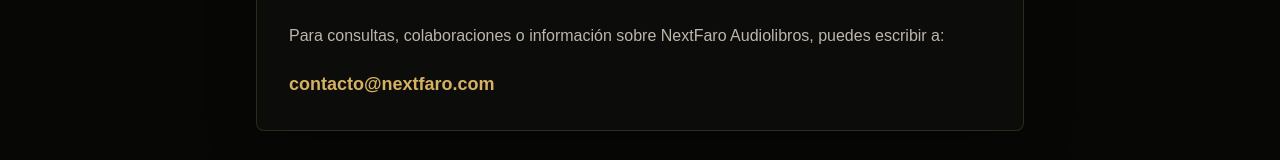
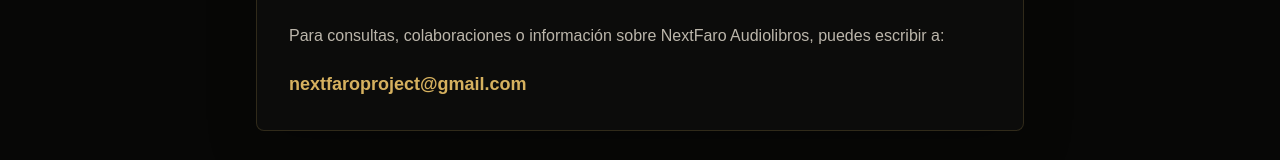
Before and after one commit to nextfaroproject/nextfaro-website, a Next.js app: page /contacto in a window 1280 px wide. Shown: the part 371-531 px from the top of the page. Built offline with nearby package versions, Linux system fonts and the light colour scheme.

Commit message:
Actualizar email de contacto

```diff
--- a/src/app/contacto/page.tsx
+++ b/src/app/contacto/page.tsx
@@ -17,10 +17,10 @@ export default function ContactoPage() {
               Audiolibros, puedes escribir a:
             </p>
             <a
-              href="mailto:contacto@nextfaro.com"
+              href="mailto:nextfaroproject@gmail.com"
               className="mt-5 inline-block text-lg font-semibold text-[#d6b15f] transition hover:text-[#fff7e8]"
             >
-              contacto@nextfaro.com
+              nextfaroproject@gmail.com
             </a>
           </div>
         </div>
```
